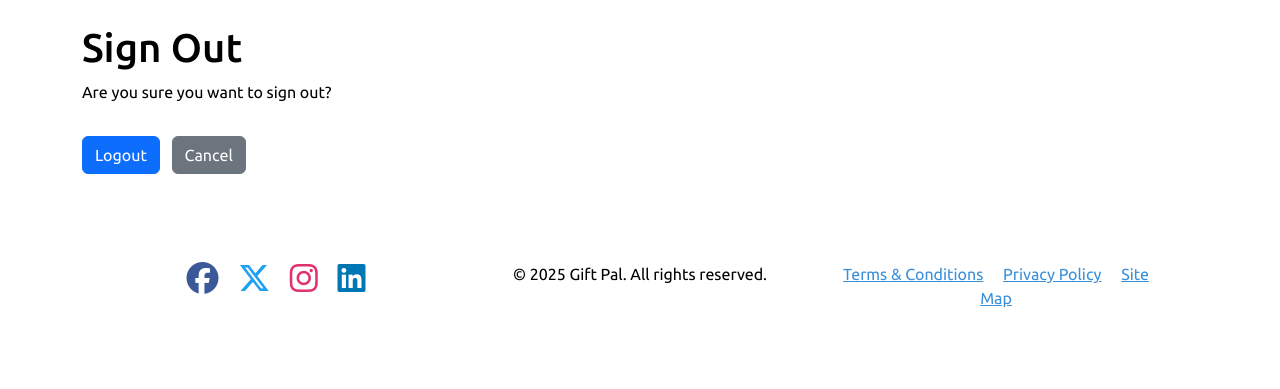
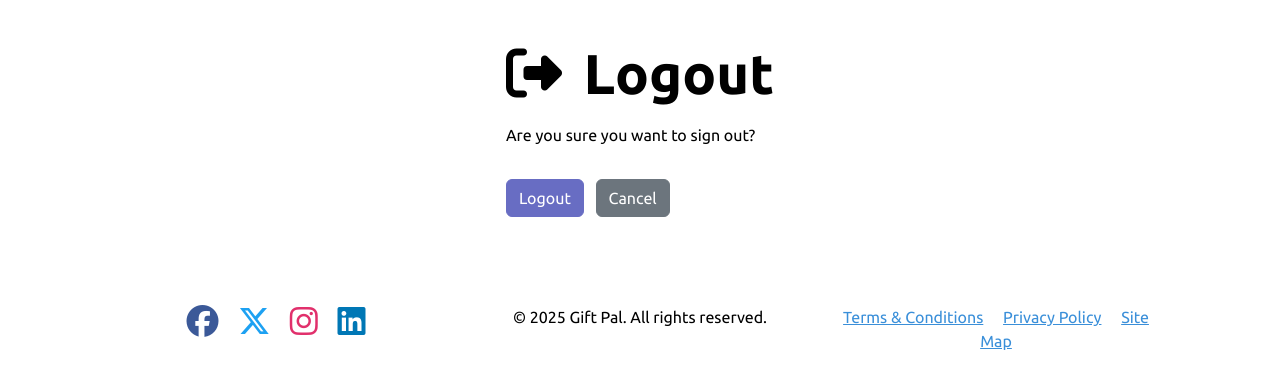
Before and after one commit to Geraldine-Edwards/Gift-Pal, a Django app: page /accounts/logout/ in a window 1280 px wide. Shown: the part 98-487 px from the top of the page. Run offline with Django 5.2, Linux system fonts and the light colour scheme; the visitor is signed in with stand-in values (Sample User, id 1); some libraries are stand-ins or nearby versions; some web fonts are replaced.

Commit message:
Refactor HTML and CSS for improved theming; update button styles and enhance layout for login, logout, and signup pages

```diff
--- a/planner/templates/planner/planner.html
+++ b/planner/templates/planner/planner.html
@@ -8,7 +8,7 @@
 
 <div class="container py-5">
     <div class="d-flex justify-content-between align-items-center mb-5">
-        <h1 class="display-4 fw-bold text-primary">
+        <h1 class="display-4 fw-bold title">
             <i class="fas fa-calendar-alt me-2"></i>Event Planner
         </h1>
         <button class="btn btn-primary btn-lg" data-bs-toggle="modal" data-bs-target="#eventModal">
--- a/templates/account/logout.html
+++ b/templates/account/logout.html
@@ -5,10 +5,11 @@
 {% block head_title %}{% trans "Sign Out" %}{% endblock head_title %}
 
 {% block content %}
-<div class="login-container">
-    {% element h1 %}
-        {% trans "Sign Out" %}
-    {% endelement %}
+<div class="d-flex justify-content-center align-items-center min-vh-60">
+    <div class="logout-container">
+        <h1 class="display-4 fw-bold title my-3">
+            <i class="fas fa-sign-out-alt me-2"></i> {% trans "Logout" %}
+        </h1>
         {% element p %}
         {% trans 'Are you sure you want to sign out?' %}
         {% endelement %}
@@ -16,9 +17,8 @@
         <form method="post" action="{% url 'account_logout' %}">
             {% csrf_token %}
             {{ form|crispy }}
-        <button type="submit" class="btn btn-primary  my-3 btn-rounded">{% trans "Logout" %}</button>
+            <button type="submit" class="btn btn-purple  my-3 btn-rounded">{% trans "Logout" %}</button>
             <a href="{% url 'home' %}" class="btn btn-secondary mx-2 btn-rounded">{% trans "Cancel" %}</a>
         </form>
-
-</div
-{% endblock content %}
+    </div>
+</div {% endblock content %}
```
Also changed, not shown: templates/account/login.html (+8 -3 lines), templates/account/signup.html (+7 -5 lines), 1 other file. Lines whose indentation alone changed are shown as unchanged.
